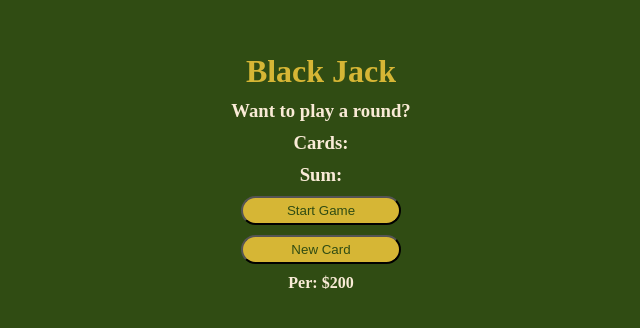
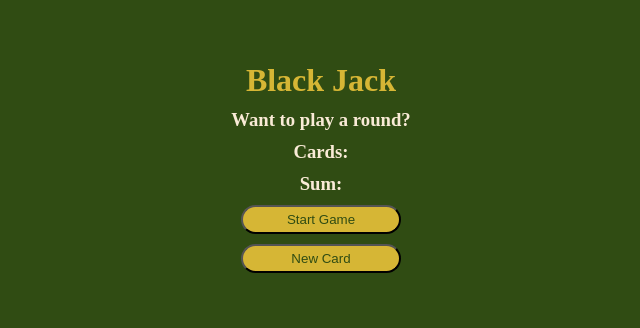
Before and after one commit to anushkapillay/Black-Jack-Game, a plain HTML site: page index.html in a window 1280 px wide. Shown: the part 228-556 px from the top of the page, without its empty margins (319-959 px from the left). Drawn offline with Linux system fonts and the light colour scheme.

Commit message:
index.html

```diff
--- a/index.html
+++ b/index.html
@@ -9,12 +9,13 @@
 <body>
     <div class="container">
         <h1>Black Jack</h1>
-        <h3 id="text-message">Want to play a round?</h3>
-        <h3 id="selected-cards">Cards: </h3>
-        <h3 id="sum">Sum: </h3>
-        <button onclick="renderGame()">Start Game</button>
-        <button onclick="newCard()">New Card</button>
-        <h4>Per: $200</h4>
+        <h3 id="message-el">Want to play a round?</h3>
+        <h3 id="cards-el">Cards: </h3>
+        <h3 id="sum-el">Sum: </h3>
+        <button onclick="renderGame()" id="disable-start-btn">Start Game</button>
+        <button onclick="newCard()" id="disable-btn">New Card</button>
+        <!-- <button onclick="replay()" id="disable-replay-btn">Replay?</button> -->
+        <h4 id="player-el"></h4>
     </div>
 </body>
 <script src="index.js"></script>
```
